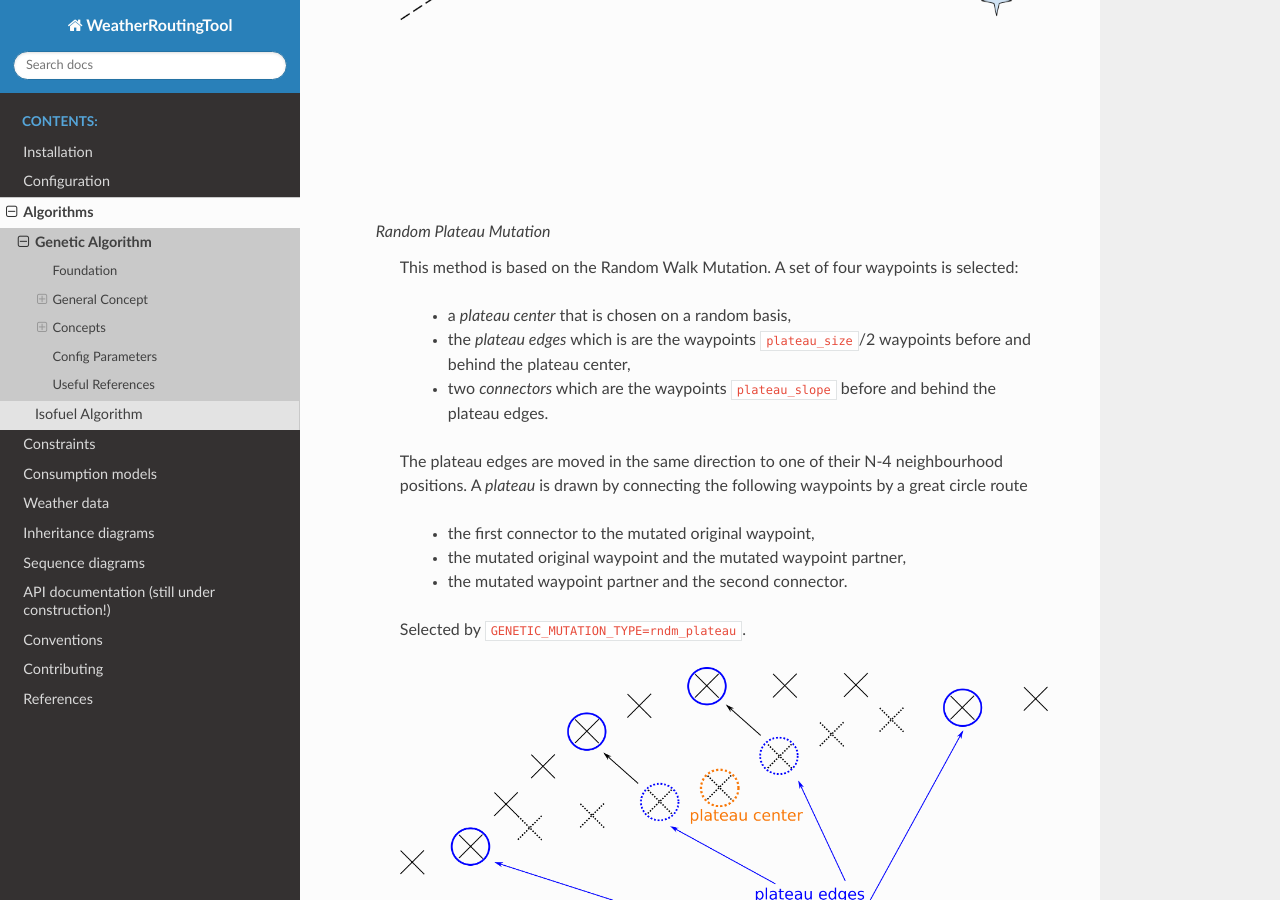
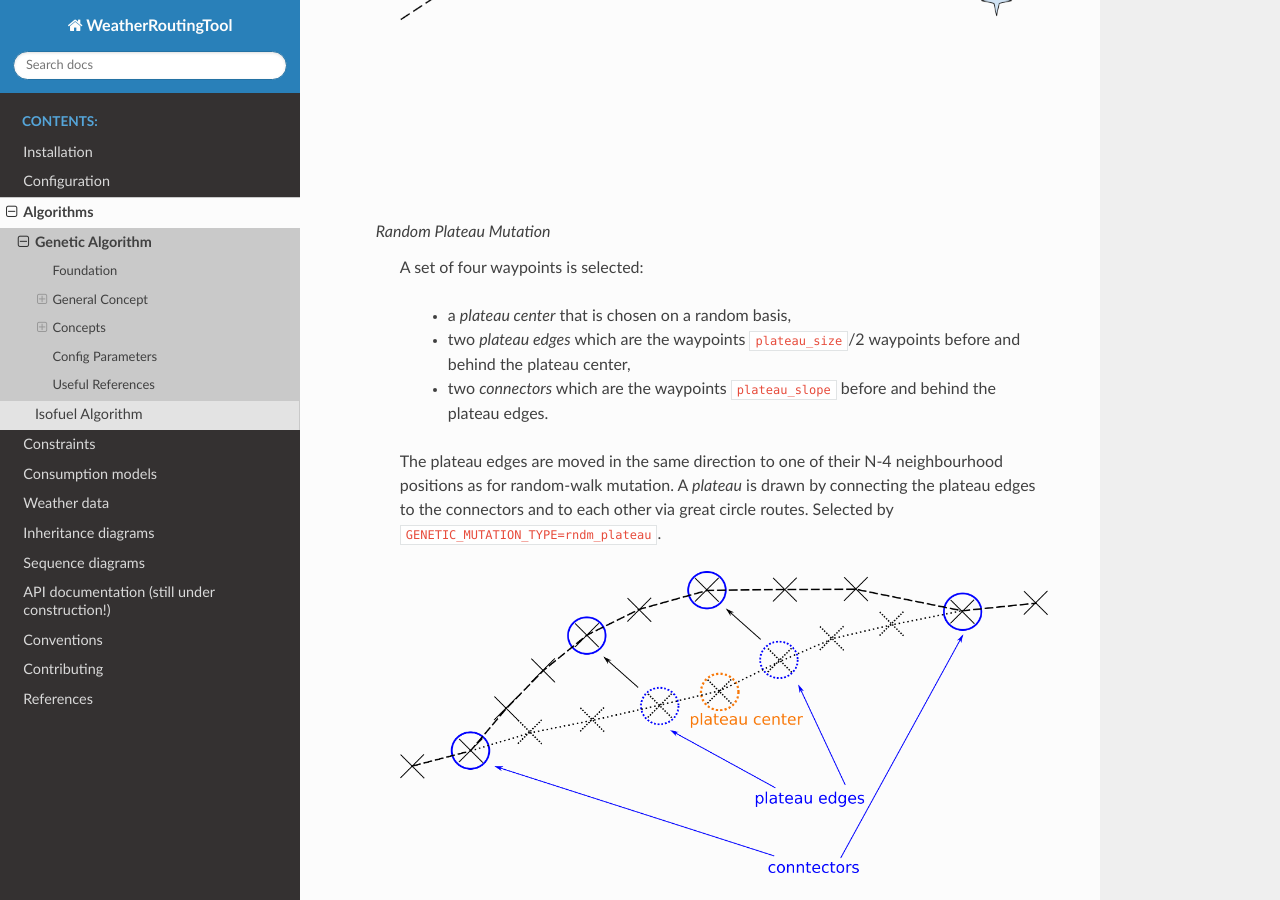
Before and after one commit to 52North/WeatherRoutingTool, a Sphinx documentation site: the page built from docs/source/algorithms/genetic.rst, in a window 1280 px wide and 900 px high, scrolled down 4591 px. Built offline with Sphinx 7.4.7 and the Read the Docs theme 3.1.0, drawn with Linux system fonts in a browser that asks for light colours.

Commit message:
docu: refine description on random-plateau mutation

```diff
--- a/docs/source/algorithms/genetic.rst
+++ b/docs/source/algorithms/genetic.rst
@@ -27,6 +27,7 @@ The genetic algorithm follows these steps (a, b):
 
    a. Repair
    b. Remove Duplicates
+
 3. Fitness Evaluation
 
 
@@ -53,7 +54,7 @@ References.
 ..
 
 1. Initial Population Generation
-^^^^^^^^^^^^^^^^^^^^^^^^^^^^^
+^^^^^^^^^^^^^^^^^^^^^^^^^^^^^^^^
 
    The Initial Population critically influences the performance of the
    genetic algorithm. In general, the more diverse the population, the
@@ -102,7 +103,7 @@ References.
 ..
 
 2. Reproduction
-^^^^^^^^^^^^
+^^^^^^^^^^^^^^^
 
 a. Selection
 
@@ -178,16 +179,15 @@ c. Mutation
 
    *Random Plateau Mutation*
 
-      This method is based on the Random Walk Mutation. A set of four waypoints is selected:
+      A set of four waypoints is selected:
 
         - a *plateau center* that is chosen on a random basis,
-        - the *plateau edges* which is are the waypoints ``plateau_size``/2 waypoints before and behind the plateau center,
+        - two *plateau edges* which are the waypoints ``plateau_size``/2 waypoints before and behind the plateau center,
         - two *connectors* which are the waypoints ``plateau_slope`` before and behind the plateau edges.
-      The plateau edges are moved in the same direction to one of their N-4 neighbourhood positions. A *plateau* is
-      drawn by connecting the following waypoints by a great circle route
-        - the first connector to the mutated original waypoint,
-        - the mutated original waypoint and the mutated waypoint partner,
-        - the mutated waypoint partner and the second connector.
+
+      The plateau edges are moved in the same direction to one of their N-4 neighbourhood positions as for random-walk
+      mutation. A *plateau* is drawn by connecting the plateau edges to the connectors and to each other via great circle
+      routes.
       Selected by ``GENETIC_MUTATION_TYPE=rndm_plateau``.
 
       .. figure:: /_static/algorithm_genetic/random_plateau_mutation.png
@@ -206,7 +206,7 @@ c. Mutation
 ..
 
 3. Post-processing
-^^^^^^^^^^^^^^^
+^^^^^^^^^^^^^^^^^^
 
 a. Repair
 
@@ -252,7 +252,7 @@ b. Duplicates Removal
 ..
 
 4. Fitness Evaluation
-^^^^^^^^^^^^^^^^^^
+^^^^^^^^^^^^^^^^^^^^^
 
    **RoutingProblem** is Weather Routing Tool’s implementation of the
    route optimization problem necessary for defining the evaluation
```
Also changed, not shown: docs/_static/algorithm_genetic/random_plateau_mutation.png.
